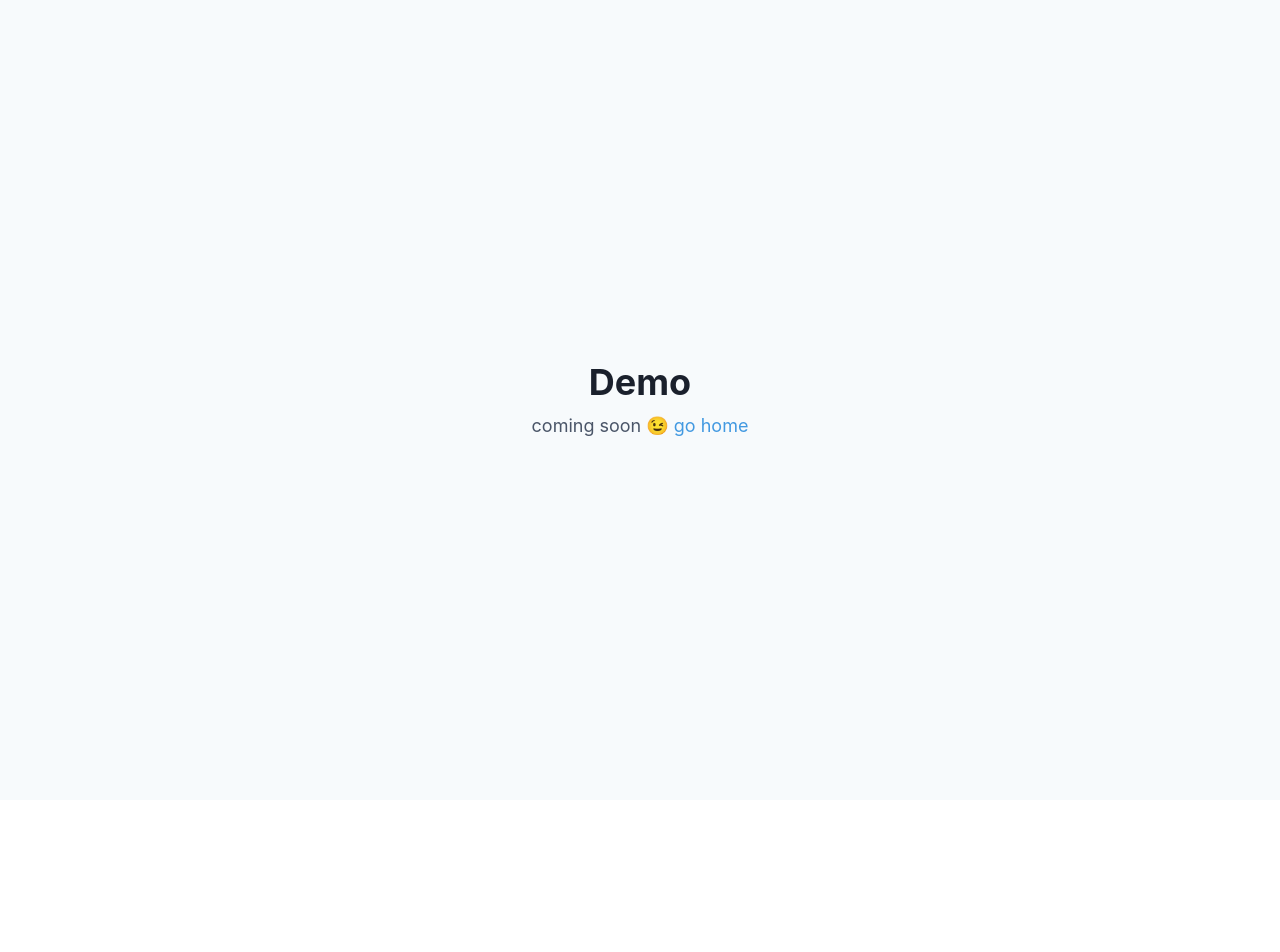
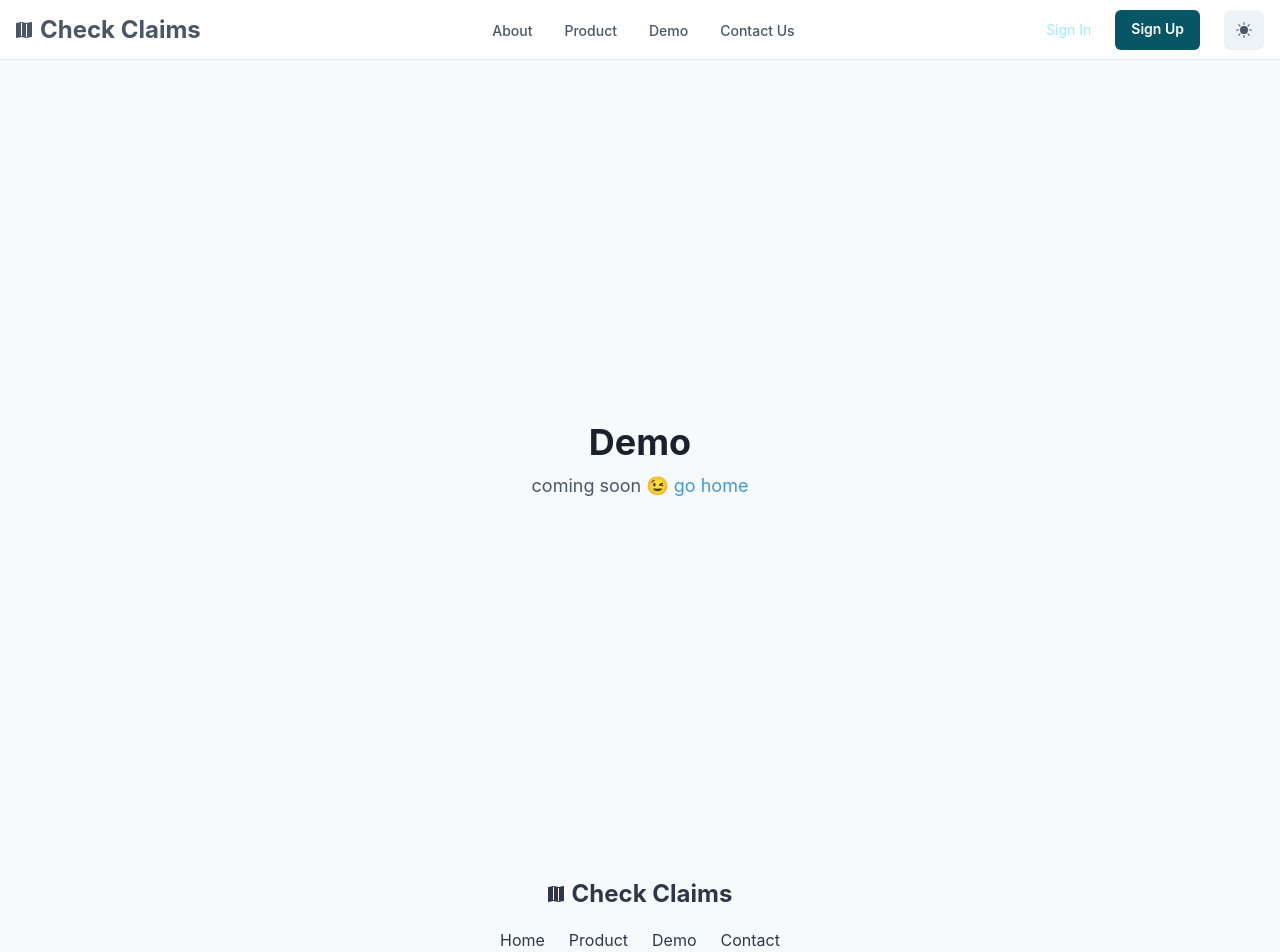
Before and after one commit to Robogeek95/check-claims, a Next.js app: page /demo in a window 1280 px wide. Shown: the top 952 px of the page. Before the commit the page ends 800 px from the top, so only its background shows below. Built offline with nearby package versions, Linux system fonts and the light colour scheme.

Commit message:
routed to demo page

```diff
--- a/components/navbar.js
+++ b/components/navbar.js
@@ -54,7 +54,9 @@ export default function Navbar() {
                 </Flex>
 
                 <Flex align={'center'} flex={{ base: 1 }} justify={{ base: 'center', md: 'space-between' }}>
-                    <Logo />
+                    <Link href="/">
+                        <Logo />
+                    </Link>
 
                     <Flex display={{ base: 'none', md: 'flex' }} ml={10}>
                         <DesktopNav />
@@ -276,7 +278,7 @@ const NAV_ITEMS = [
     },
     {
         label: 'Demo',
-        href: '#',
+        href: '/demo',
     },
     {
         label: 'Contact Us',
--- a/components/sections/footer.js
+++ b/components/sections/footer.js
@@ -54,9 +54,9 @@ import Logo from '../Logo';
           align={'center'}>
           <Logo />
           <Stack direction={'row'} spacing={6}>
-            <Link href={'#'}>Home</Link>
+            <Link href={'/'}>Home</Link>
             <Link href={'#'}>Product</Link>
-            <Link href={'#'}>Demo</Link>
+            <Link href={'/demo'}>Demo</Link>
             <Link href={'#'}>Contact</Link>
           </Stack>
         </Container>
--- a/pages/demo.js
+++ b/pages/demo.js
@@ -12,10 +12,15 @@ import {
     Text,
     useColorModeValue,
 } from '@chakra-ui/react';
+import Navbar from '../components/navbar';
+import Footer from '../components/sections/footer';
 
 export default function Login() {
     return (
-        <Flex
+       <>
+       <Navbar />
+
+       <Flex
             minH={'100vh'}
             align={'center'}
             justify={'center'}
@@ -30,5 +35,8 @@ export default function Login() {
 
             </Stack>
         </Flex>
+
+        <Footer />
+       </>
     );
 }
```
